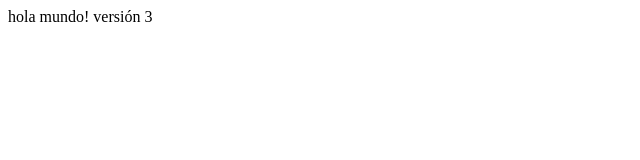
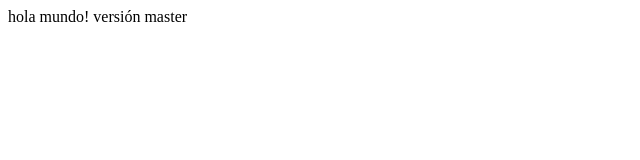
Before and after one commit to fgirones/test, a plain HTML site: page index.html in a window 1280 px wide. Shown: the full height of the page, 0-640 px from the left. Drawn offline with Linux system fonts and the light colour scheme.

Commit message:
test merge

```diff
--- a/index.html
+++ b/index.html
@@ -1,3 +1,3 @@
 <html>
-<p>hola mundo! versión 3</p>
+<p>hola mundo! versión master</p>
 </html>
```
